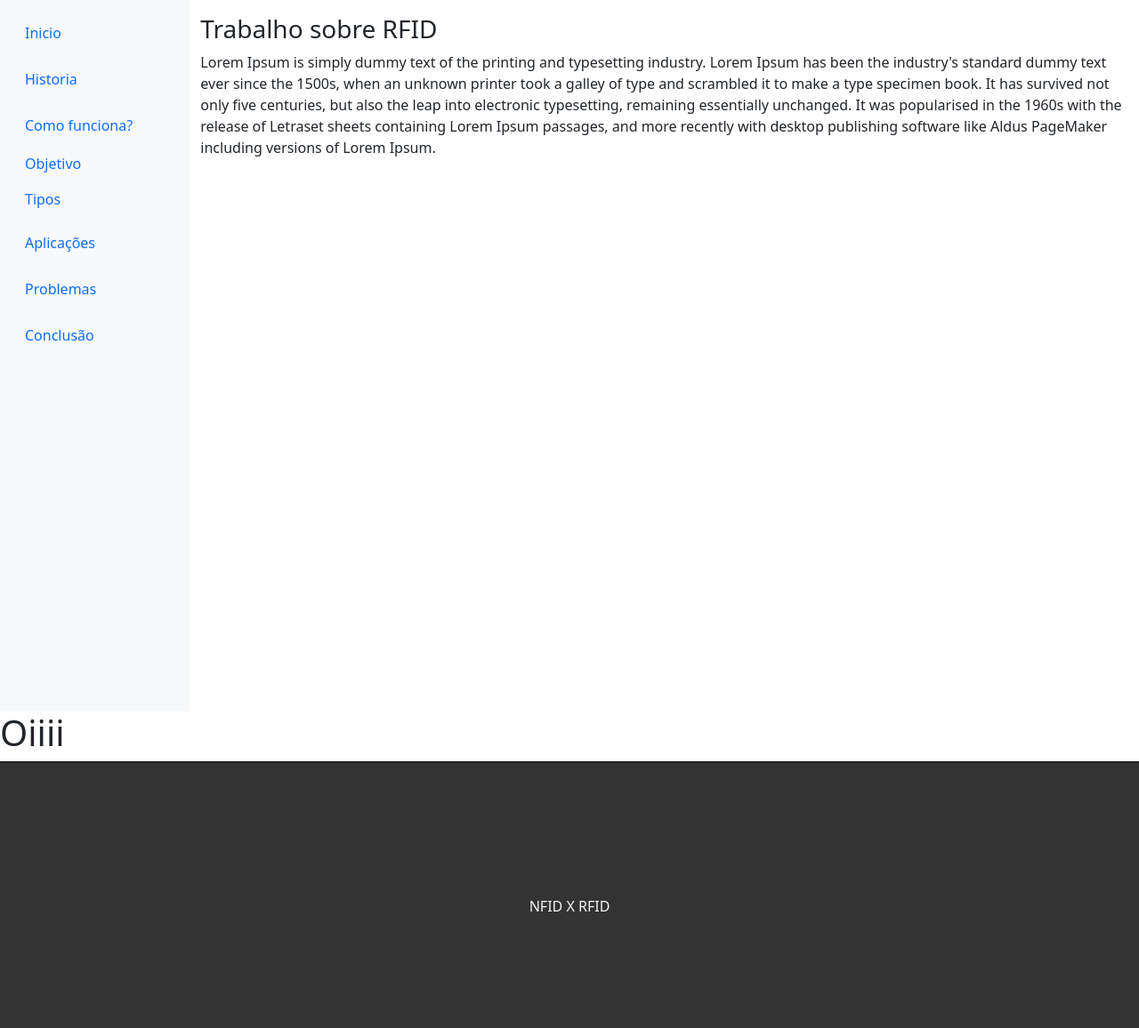
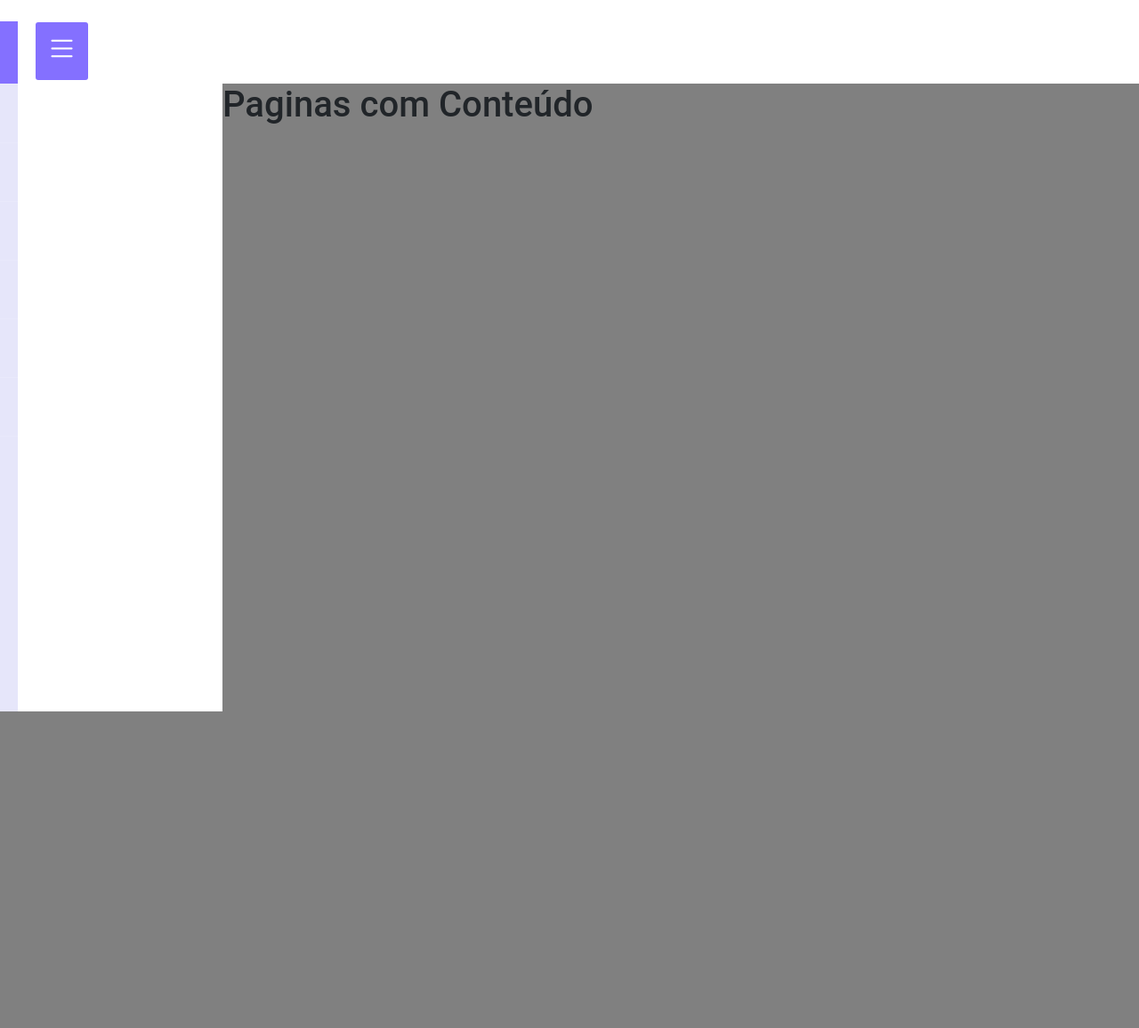
Before and after one commit to mikasa42/Site_RFID, a Django app: page / in a window 1280 px wide. Shown: the whole page at 89% size. After the commit the page ends 800 px from the top, so only its background shows below. Run offline with Django 4.2, Linux system fonts and the light colour scheme.

Commit message:
Side-bar com css puro

```diff
--- a/Site/about/static/css/styles.css
+++ b/Site/about/static/css/styles.css
@@ -1,33 +1,97 @@
+body{
+    font-family:'Roboto', sans-serif;
+    margin:0;
+    padding:0;
+}
+*{
+    margin:0;
+    padding:0;
+    list-style:none;
+    text-decoration:none;
+}
+.sidebar{
+    position: fixed;
+    left:-250px;
+    width: 270px;
+    height: 100%;
+    background:#E6E6FA;
+    transition: all .5s ease;
+}
+.sidebar header{
+    font-size: 22px;
+    color: white;
+    text-align: center;
+    line-height: 70px;
+    background: #8470FF;
+    user-select: none;
 
-/*
-.container-fluid {
-    padding: 0;
 }
-/*Menu de navegação
-.navbar {
-    border-bottom: 1px solid #333;
-    margin-botoom: 20px;
+.sidebar ul a {
+    display: block;
+    height: 100%;
+    width:100%;
+    line-height: 65px;
+    font-size: 18px;
+    color: #483D8B;
+    padding-left: 0px;
+    box-sizing: border-box;
+    border-top: 1px solid rgba(255,255,255,.1);
+    transition: .4s;
+
 }
-.navbar-nav {
-    margin: auto;
+ul li:hover a{
+    padding-left:50px;
 }
 
-.navbar-brand{
-    font-weight: bold;
+.sidebar ul a i{
+    margin-right:16px;
 }
-.navbar-light .navbar-nav a.nav-link{
-    color: #333;
-    letter-spacing:1px;
+#check{
+    position: absolute;
+    display:none;
 }
-*/
-footer {
-    background-color: #333;
-    height: 300px;
-    border-top: 2px solid #202020;
+label #btn, label #cancelar{
+    position: absolute;
+    cursor: pointer;
+    background:#8470FF;
+    border-radius: 3px;
 }
-footer p{
-    color: #f5f5f5;
-    text-align: center;
-    top: 50%;
-    position: relative;
+label #btn{
+    left:40px;
+    top:25px;
+    font-size:35px;
+    color: white;
+    padding: 6px 12px;
+    transition: all .5s ease;
 }
+label #cancelar{
+    z-index:1111;
+    left:-195px;
+    top:25px;
+    font-size: 30px;
+    color:white;
+    padding:4px 9px;
+    transition: all .5s ease;
+
+}
+#check:checked ~ .sidebar{
+    left:0;
+}
+#check:checked ~ label #btn{
+    left:250px;
+    opacity:0;
+    pointer-events: none;
+}
+#check:checked ~ label #cancelar{
+    left:195px;
+}
+
+.corpo{
+    position: fixed;
+    top:94px;
+    left:250px;
+    width: 100%;
+    height: 100%;
+    background:gray;
+    transition: all .5s ease;
+}
--- a/Site/about/static/js/scripts.js
+++ /dev/null
@@ -1 +0,0 @@
-console.log('funcionou !');
--- a/Site/about/templates/base.html
+++ b/Site/about/templates/base.html
@@ -8,82 +8,34 @@
     <meta http-equiv="X-UA-Compatible" content="ie=edge">
     <title>{% block title %}{% endblock %}</title>
     <link href="https://cdn.jsdelivr.net/npm/bootstrap@5.3.0/dist/css/bootstrap.min.css" rel="stylesheet" integrity="sha384-9ndCyUaIbzAi2FUVXJi0CjmCapSmO7SnpJef0486qhLnuZ2cdeRhO02iuK6FUUVM" crossorigin="anonymous">
-     <link rel="stylesheet" href="{% static 'css/styles.css' %}">
+    <link rel="stylesheet" href="https://cdn.jsdelivr.net/npm/bootstrap-icons@1.10.5/font/bootstrap-icons.css">
+    <link rel="stylesheet" href="{% static 'css/styles.css' %}">
 </head>
 <body>
-     <div class="container-fluid">
-        <div class="row flex-nowrap">
-            <div class="col-auto col-md-3 col-xl-2 px-sm-2 px-0 bg-light">
-                <div class="d-flex flex-column align-items-center align-items-sm-start px-3 pt-2 text-white min-vh-100">
-                    <ul class="nav nav-pills flex-column mb-sm-auto mb-0 align-items-center align-items-sm-start" id="menu">
-                        <li class="nav-item">
-                            <a href="/index" class="nav-link align-middle px-0">
-                                <i class="fs-4 bi-house"></i> <span class="ms-1 d-none d-sm-inline">Inicio</span>
-                            </a>
-                        </li>
-                        <li class="nav-item">
-                            <a href="#" class="nav-link align-middle px-0">
-                                <i class="fs-4 bi-house"></i> <span class="ms-1 d-none d-sm-inline">Historia</span>
-                            </a>
-                        </li>
-                        <li>
-                            <a href="#submenu1" data-bs-toggle="collapse" class="nav-link px-0 align-middle">
-                                <i class="fs-4 bi-speedometer2"></i> <span class="ms-1 d-none d-sm-inline">Como funciona?</span> </a>
-                            <ul class="collapse show nav flex-column ms-1" id="submenu1" data-bs-parent="#menu">
-                                <li class="w-100">
-                                    <a href="#" class="nav-link px-0"> <span class="d-none d-sm-inline">Objetivo</span>  </a>
-                                </li>
-                                <li>
-                                    <a href="#" class="nav-link px-0"> <span class="d-none d-sm-inline">Tipos </span> </a>
-                                </li>
-                            </ul>
-                        </li>
-                        <li>
-                            <a href="#" class="nav-link px-0 align-middle">
-                                <i class="fs-4 bi-table"></i> <span class="ms-1 d-none d-sm-inline">Aplicações</span></a>
-                        </li>
-                        <li>
-                            <a href="#submenu2" data-bs-toggle="collapse" class="nav-link px-0 align-middle ">
-                                <i class="fs-4 bi-bootstrap"></i> <span class="ms-1 d-none d-sm-inline">Problemas</span></a>
-                            <ul class="collapse nav flex-column ms-1" id="submenu2" data-bs-parent="#menu">
-                                <li class="w-100">
-                                    <a href="#" class="nav-link px-0"> <span class="d-none d-sm-inline">Privacidade</span> </a>
-                                </li>
-                                <li>
-                                    <a href="#" class="nav-link px-0"> <span class="d-none d-sm-inline">Segurança</span> </a>
-                                </li>
-                            </ul>
-                        </li>
-                        <li>
-                            <a href="#submenu3" data-bs-toggle="collapse" class="nav-link px-0 align-middle">
-                                <i class="fs-4 bi-grid"></i> <span class="ms-1 d-none d-sm-inline">Conclusão</span> </a>
-                                <ul class="collapse nav flex-column ms-1" id="submenu3" data-bs-parent="#menu">
-                                <li class="w-100">
-                                    <a href="#" class="nav-link px-0"> <span class="d-none d-sm-inline">Perguntas e respostas</span> </a>
-                                </li>
-                                <li>
-                                    <a href="#" class="nav-link px-0"> <span class="d-none d-sm-inline">Bibliografia</span> </a>
-                                </li>
-                            </ul>
-                        </li>
-                    </ul>
-                    <hr>
-                </div>
-            </div>
-            <div class="col py-3">
-                <h3> Trabalho sobre RFID </h3>
-                <P>
-                    Lorem Ipsum is simply dummy text of the printing and typesetting industry. Lorem Ipsum has been the industry's standard dummy text ever since the 1500s, when an unknown printer took a galley of type and scrambled it to make a type specimen book. It has survived not only five centuries, but also the leap into electronic typesetting, remaining essentially unchanged. It was popularised in the 1960s with the release of Letraset sheets containing Lorem Ipsum passages, and more recently with desktop publishing software like Aldus PageMaker including versions of Lorem Ipsum.
-                </P>
-            </div>
-        </div>
+    <input type="checkbox" id="check">
+    <label for="check">
+        <i class="bi bi-list" id="btn"></i>
+        <i class="bi bi-x" id="cancelar"></i>
+    </label>
+    <div class="sidebar">
+        <header>
+            Menu
+        </header>
+        <ul>
+            <li> <a href="#"> <i class="bi bi-house"></i> Inicio</a></li>
+            <li> <a href="#"> <i class="bi bi-body-text"></i> Historia </a></li>
+            <li> <a href="#"> <i class="bi bi-body-text"></i> Como funciona ? </a></li>
+            <li> <a href="#"> <i class="bi bi-body-text"></i> Aplicações</a></li>
+            <li> <a href="#"> <i class="bi bi-body-text"></i> Problemas </a></li>
+            <li> <a href="#"> <i class="bi bi-patch-question"></i> Perguntas e respostas</a></li>
+            <li> <a href="#"> <i class="bi bi-body-text"></i> Conclusão </a></li>
+        </ul>
     </div>
-    {% block content %}
-    {% endblock %}
-        <footer>
-            <p> NFID X RFID </p>
-        </footer>
-    </div>
+    <section class="corpo">
+        {% block content %}
+        {% endblock %}
+    </section>
+
 
   <script src="https://cdn.jsdelivr.net/npm/bootstrap@5.3.0/dist/js/bootstrap.bundle.min.js" integrity="sha384-geWF76RCwLtnZ8qwWowPQNguL3RmwHVBC9FhGdlKrxdiJJigb/j/68SIy3Te4Bkz" crossorigin="anonymous"></script>
   <script src="{% static 'js/scripts.js' %}"></script>
--- a/Site/about/templates/home/index.html
+++ b/Site/about/templates/home/index.html
@@ -3,5 +3,5 @@
 {% block title %} Pagina inicial {% endblock %}
 
 {% block content %}
-<h1>Oiiii</h1>
+<h1> Paginas com Conteúdo </h1>
 {% endblock %}
```
